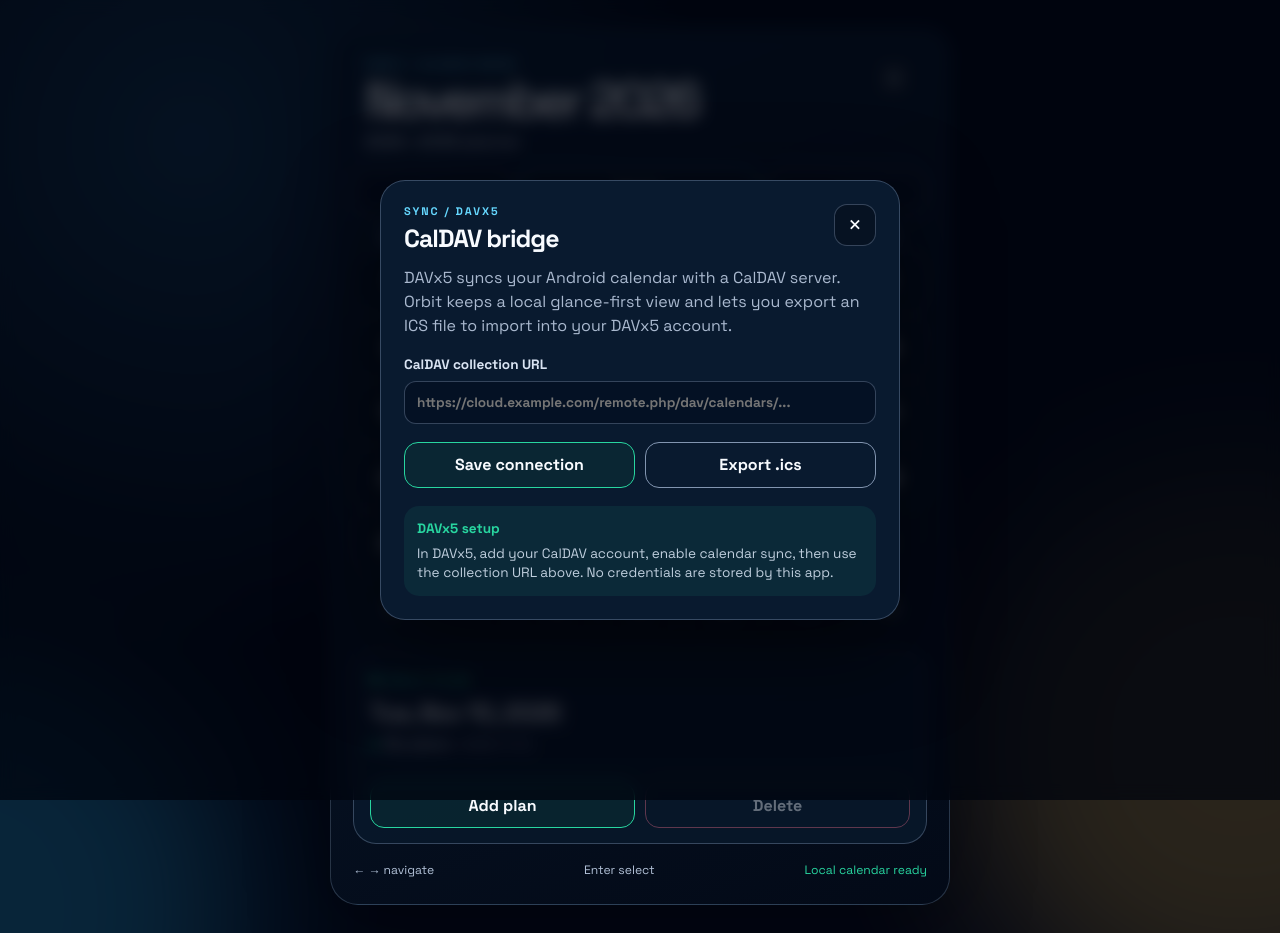
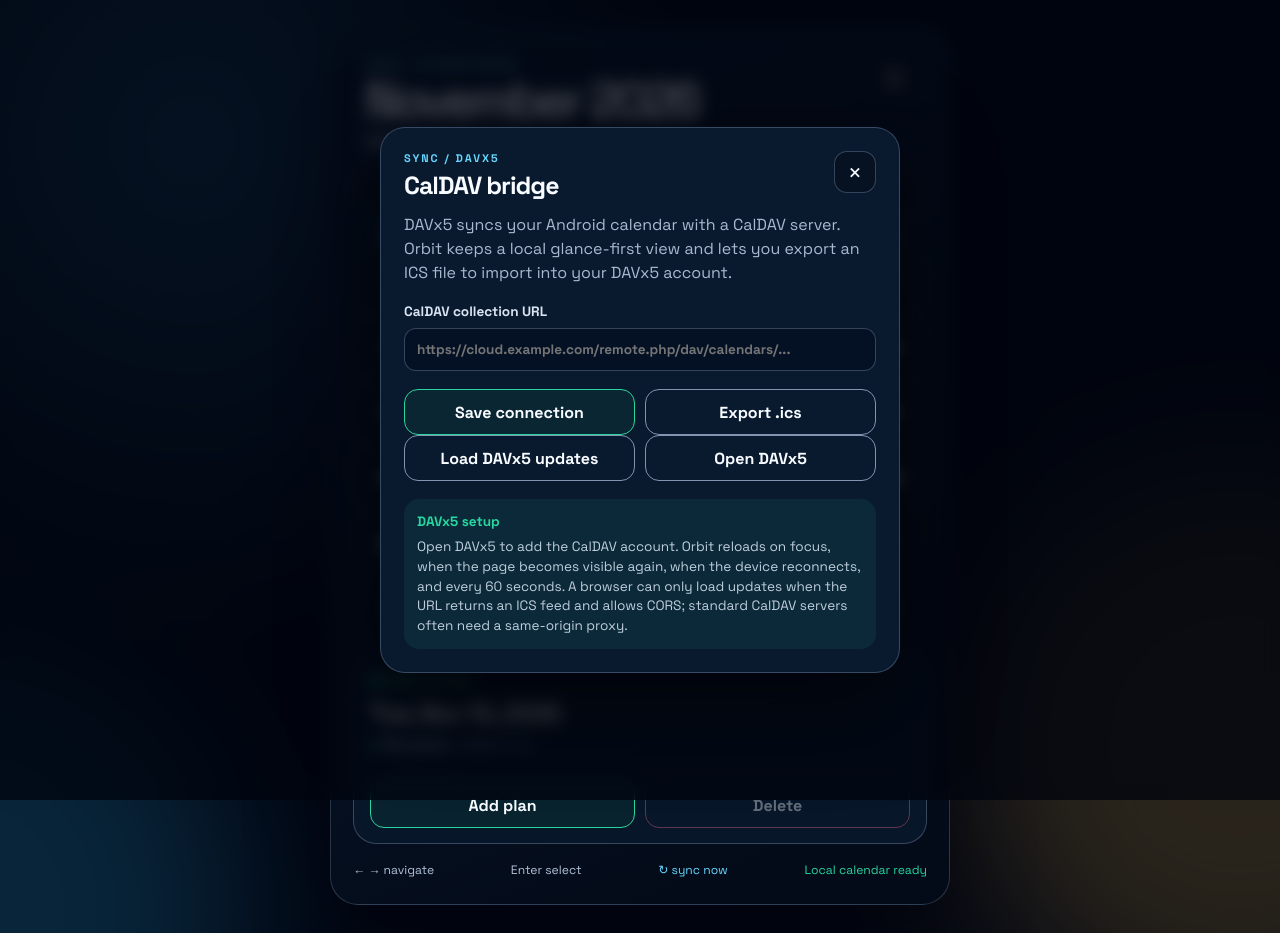
Before and after one commit to Henning1908/orbit-calendar-glasses, a React (Vite) app: page / in a window 1280 px wide. Both pictures are taken after a click on the button "Open sync settings". Built offline with nearby package versions, Linux system fonts and the light colour scheme.

Commit message:
Add automatic DAVx5 calendar refresh
Co-authored-by: Copilot App <223556219+Copilot@users.noreply.github.com>

```diff
--- a/src/main.jsx
+++ b/src/main.jsx
@@ -1,4 +1,4 @@
-import { useMemo, useState } from 'react'
+import { useEffect, useMemo, useState } from 'react'
 import { createRoot } from 'react-dom/client'
 import './styles.css'
 
@@ -64,6 +64,24 @@ function makeIcs(events) {
   return rows.join('\r\n')
 }
 
+function unescapeIcs(value) {
+  return value.replace(/\\n/gi, '\n').replace(/\\([\\;,])/g, '$1')
+}
+
+function parseIcs(text) {
+  const parsed = {}
+  const blocks = text.split(/BEGIN:VEVENT/i).slice(1)
+  blocks.forEach((block) => {
+    const dateMatch = block.match(/(?:^|\r?\n)DTSTART(?:;[^:]*)?:([0-9]{8})/i)
+    const titleMatch = block.match(/(?:^|\r?\n)SUMMARY(?:;[^:]*)?:([^\r\n]*)/i)
+    if (!dateMatch || !titleMatch) return
+    const date = `${dateMatch[1].slice(0, 4)}-${dateMatch[1].slice(4, 6)}-${dateMatch[1].slice(6, 8)}`
+    const title = unescapeIcs(titleMatch[1].trim())
+    parsed[date] = [...(parsed[date] || []), { title, type: 'synced', icon: '↻' }]
+  })
+  return parsed
+}
+
 function App() {
   const today = useMemo(() => new Date(), [])
   const [monthDate, setMonthDate] = useState(new Date(today.getFullYear(), today.getMonth(), 1))
@@ -79,11 +97,88 @@ function App() {
   const [showSettings, setShowSettings] = useState(false)
   const [caldavUrl, setCaldavUrl] = useState(() => localStorage.getItem('orbit-caldav-url') || '')
   const [syncMessage, setSyncMessage] = useState('Local calendar ready')
+  const [isSyncing, setIsSyncing] = useState(false)
 
   const days = useMemo(() => buildCalendarDays(monthDate), [monthDate])
   const selectedKey = dateKey(selectedDate)
   const selectedEvents = events[selectedKey] || []
   const monthLabel = `${MONTH_NAMES[monthDate.getMonth()]} ${monthDate.getFullYear()}`
+
+  async function syncFromCalendarFeed() {
+    if (!caldavUrl) {
+      setSyncMessage('Add a CalDAV or ICS URL first')
+      return
+    }
+    setIsSyncing(true)
+    try {
+      const response = await fetch(caldavUrl, { cache: 'no-store', headers: { Accept: 'text/calendar, text/plain, application/xml' } })
+      if (!response.ok) throw new Error(`HTTP ${response.status}`)
+      const body = await response.text()
+      if (!body.includes('BEGIN:VCALENDAR')) {
+        throw new Error('The server did not return an ICS feed')
+      }
+      const remoteEvents = parseIcs(body)
+      setEvents((current) => {
+        const localOnly = Object.fromEntries(
+          Object.entries(current).map(([date, dayEvents]) => [
+            date,
+            dayEvents.filter((event) => event.type !== 'synced'),
+          ]).filter(([, dayEvents]) => dayEvents.length),
+        )
+        const next = { ...localOnly, ...remoteEvents }
+        localStorage.setItem('orbit-events', JSON.stringify(next))
+        return next
+      })
+      setSyncMessage(`Updated from DAVx5 · ${new Date().toLocaleTimeString([], { hour: '2-digit', minute: '2-digit' })}`)
+    } catch (error) {
+      setSyncMessage(`Sync unavailable: ${error.message}`)
+    } finally {
+      setIsSyncing(false)
+    }
+  }
+
+  function openDavx5() {
+    if (!caldavUrl) {
+      setSyncMessage('Save a CalDAV URL before opening DAVx5')
+      return
+    }
+    const deepLink = `davx5://${caldavUrl.replace(/^https?:\/\//, '')}`
+    window.location.href = deepLink
+  }
+
+  useEffect(() => {
+    if (!caldavUrl) return undefined
+    syncFromCalendarFeed()
+    const interval = window.setInterval(syncFromCalendarFeed, 60_000)
+    const refresh = () => {
+      if (document.visibilityState !== 'hidden') syncFromCalendarFeed()
+    }
+    window.addEventListener('focus', refresh)
+    window.addEventListener('pageshow', refresh)
+    document.addEventListener('visibilitychange', refresh)
+    window.addEventListener('online', refresh)
+    return () => {
+      window.clearInterval(interval)
+      window.removeEventListener('focus', refresh)
+      window.removeEventListener('pageshow', refresh)
+      document.removeEventListener('visibilitychange', refresh)
+      window.removeEventListener('online', refresh)
+    }
+  }, [caldavUrl])
+
+  useEffect(() => {
+    const refreshFromOtherTab = (event) => {
+      if (event.key !== 'orbit-events' || !event.newValue) return
+      try {
+        setEvents(JSON.parse(event.newValue))
+        setSyncMessage('Updated from another calendar tab')
+      } catch {
+        setSyncMessage('Calendar update could not be loaded')
+      }
+    }
+    window.addEventListener('storage', refreshFromOtherTab)
+    return () => window.removeEventListener('storage', refreshFromOtherTab)
+  }, [])
 
   function changeMonth(offset) {
     setMonthDate((current) => new Date(current.getFullYear(), current.getMonth() + offset, 1))
@@ -202,6 +297,9 @@ function App() {
             <div className="glance-footer">
               <span>← → navigate</span>
               <span>Enter select</span>
+              <button className="sync-link" onClick={syncFromCalendarFeed} disabled={isSyncing}>
+                {isSyncing ? 'syncing…' : '↻ sync now'}
+              </button>
               <span className="sync-state">{syncMessage}</span>
             </div>
           </>
@@ -247,9 +345,15 @@ function App() {
               <button className="primary-action" onClick={saveCalDav}>Save connection</button>
               <button className="secondary-action" onClick={exportCalendar}>Export .ics</button>
             </div>
+            <div className="settings-actions">
+              <button className="secondary-action" onClick={syncFromCalendarFeed} disabled={isSyncing}>
+                {isSyncing ? 'Loading…' : 'Load DAVx5 updates'}
+              </button>
+              <button className="secondary-action" onClick={openDavx5}>Open DAVx5</button>
+            </div>
             <div className="davx5-note">
               <strong>DAVx5 setup</strong>
-              <span>In DAVx5, add your CalDAV account, enable calendar sync, then use the collection URL above. No credentials are stored by this app.</span>
+              <span>Open DAVx5 to add the CalDAV account. Orbit reloads on focus, when the page becomes visible again, when the device reconnects, and every 60 seconds. A browser can only load updates when the URL returns an ICS feed and allows CORS; standard CalDAV servers often need a same-origin proxy.</span>
             </div>
           </section>
         </div>
--- a/src/styles.css
+++ b/src/styles.css
@@ -77,8 +77,10 @@ h2 { font-size: 1.55rem; letter-spacing: -.04em; }
 .primary-action { border: 1px solid var(--mint); background: rgba(12, 72, 65, .25); }
 .danger-action { border: 1px solid var(--rose); background: transparent; }
 button:disabled { opacity: .38; cursor: not-allowed; }
-.glance-footer { display: flex; justify-content: space-between; gap: 10px; color: #b2c1d7; font-size: .76rem; margin-top: 18px; }
+.glance-footer { display: flex; align-items: center; flex-wrap: wrap; justify-content: space-between; gap: 8px; color: #b2c1d7; font-size: .76rem; margin-top: 18px; }
 .sync-state { color: var(--mint); text-align: right; }
+.sync-link { border: 0; padding: 0; background: transparent; color: var(--cyan); font-size: .76rem; }
+.sync-link:disabled { color: var(--muted); }
 
 .add-screen { padding: 14px 4px; }
 .preset-list { display: grid; gap: 10px; margin: 22px 0 14px; }
```
Also changed, not shown: 1 other file (tests, documents, lock files or other folders).
